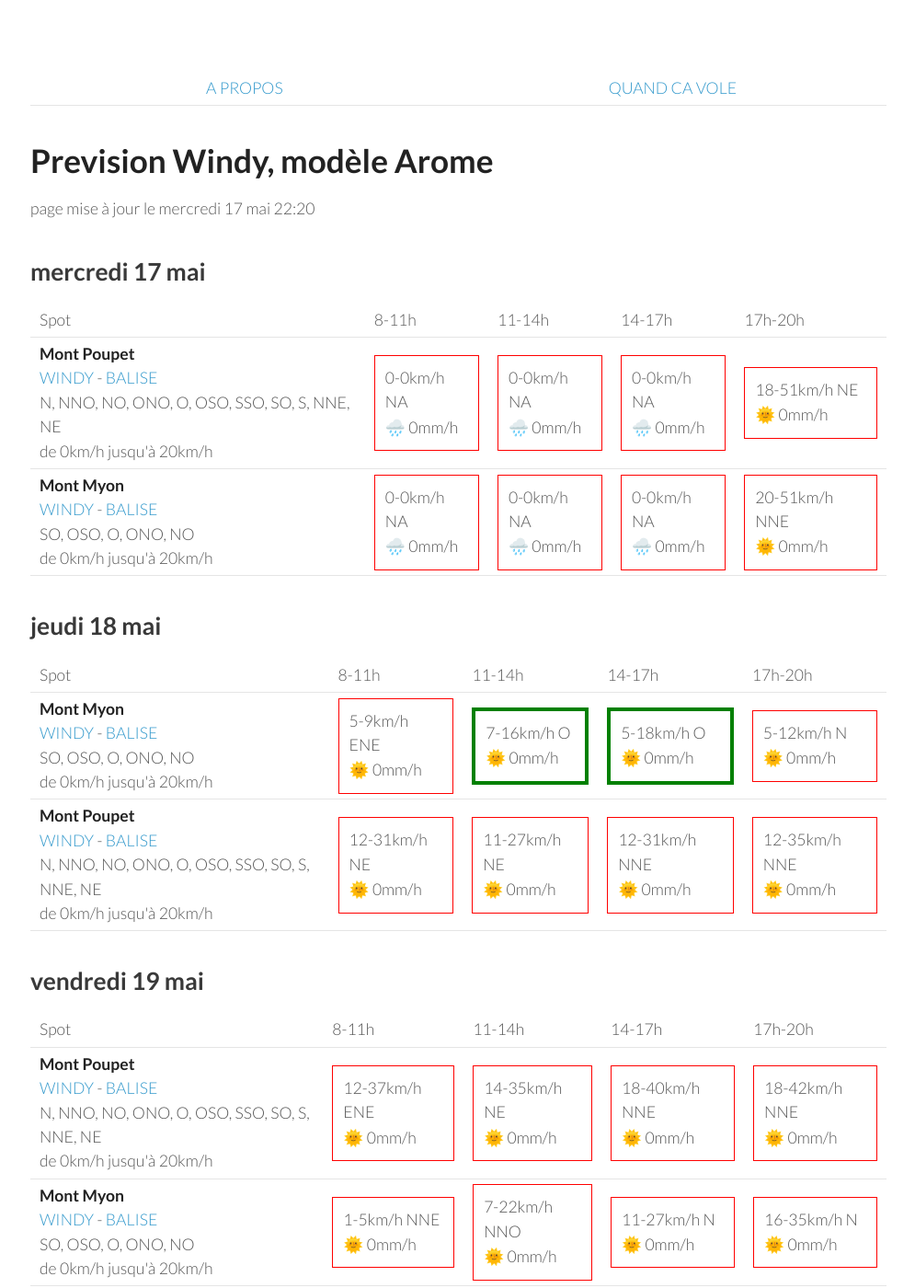
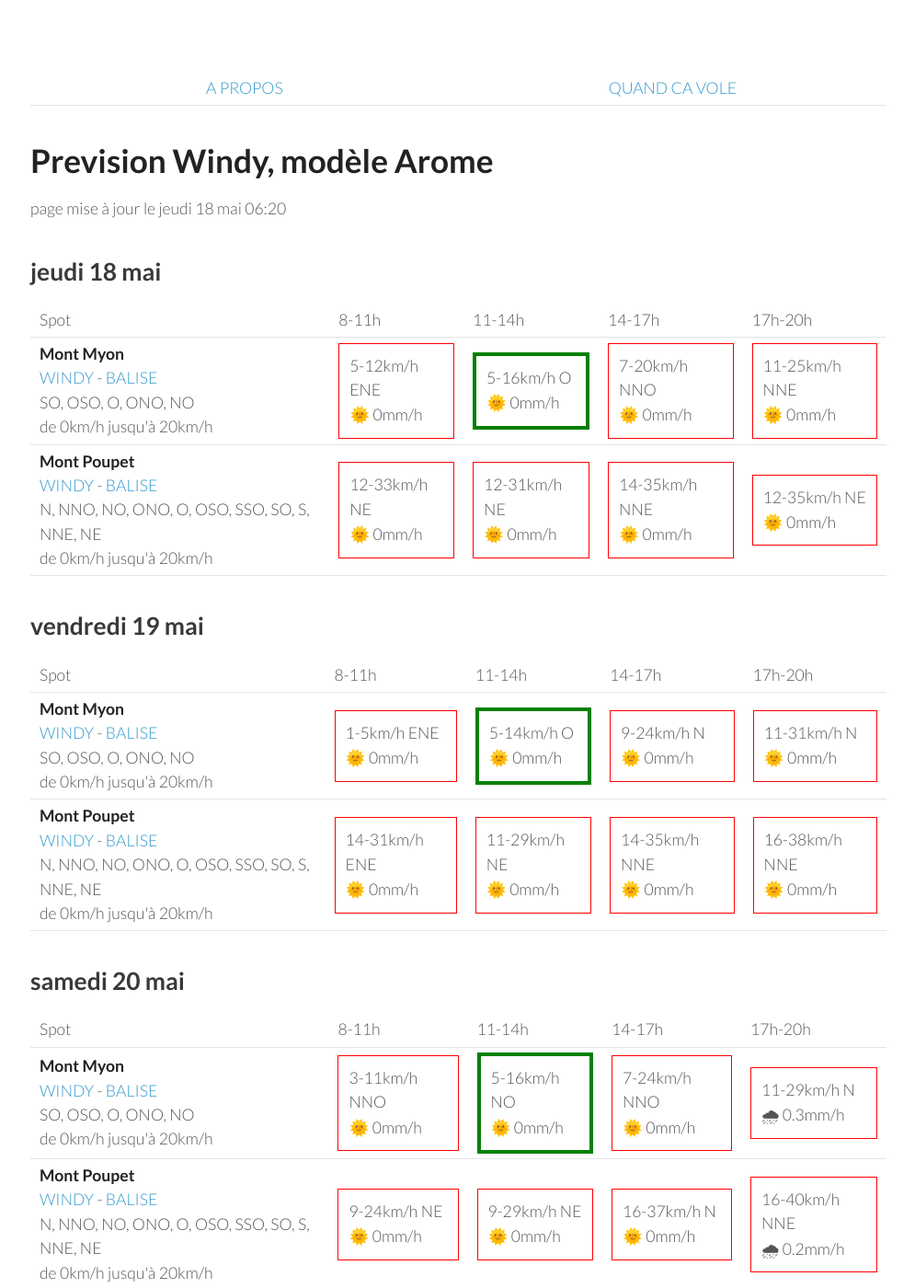
Before and after one commit to parapente-dans-le-nord/parapente-dans-le-nord.github.io, a Jekyll site: the page built from jura.markdown, in a window 1280 px wide and 1400 px high. Shown: the whole window at 92% size, without its empty margins (25-1020 px from the left). Built offline with Jekyll 4.4.1, drawn with Linux system fonts in a browser that asks for light colours; some of the changed text lies outside the part shown.

Commit message:
update index.markdown

```diff
--- a/jura.markdown
+++ b/jura.markdown
@@ -7,42 +7,8 @@ title:  "Tous les spots"
 {: .links}
 
 # Prevision Windy, modèle Arome
-page mise à jour le mercredi 17 mai 22:20
+page mise à jour le jeudi 18 mai 06:20
 
-## mercredi 17 mai
-
-{::nomarkdown}
-<table>
-  <tbody>
-    <tr>
-      <td>Spot</td>
-      <td>8-11h</td>
-      <td>11-14h</td>
-      <td>14-17h</td>
-      <td>17h-20h</td>
-    </tr>
-<tr>
-        <td><strong>Mont Poupet</strong><br><a href="https://windy.com/46.970/5.876?46.541,5.876,8">WINDY</a> - <span class=""><a href="http://www.balisemeteo.com/balise.php?idBalise=92">BALISE</a> </span><br> <span class="vent-favorable">N, NNO, NO, ONO, O, OSO, SSO, SO, S, NNE, NE</span><br><span class="force-vent">de 0km/h jusqu'à 20km/h</span> </td>
-
-            <td><div class="not-flyable"><p>0-0km/h NA</p><p>🌧️ 0mm/h</p></div></td>
-            <td><div class="not-flyable"><p>0-0km/h NA</p><p>🌧️ 0mm/h</p></div></td>
-            <td><div class="not-flyable"><p>0-0km/h NA</p><p>🌧️ 0mm/h</p></div></td>
-            <td><div class="not-flyable"><p>18-51km/h NE</p><p>🌞 0mm/h</p></div></td>
-
-    </tr>
-<tr>
-        <td><strong>Mont Myon</strong><br><a href="https://windy.com/46.331/5.397?45.898,5.394,8,m:eWoagj8">WINDY</a> - <span class=""><a href="http://www.balisemeteo.com/balise.php?idBalise=70">BALISE</a> </span><br> <span class="vent-favorable">SO, OSO, O, ONO, NO</span><br><span class="force-vent">de 0km/h jusqu'à 20km/h</span> </td>
-
-            <td><div class="not-flyable"><p>0-0km/h NA</p><p>🌧️ 0mm/h</p></div></td>
-            <td><div class="not-flyable"><p>0-0km/h NA</p><p>🌧️ 0mm/h</p></div></td>
-            <td><div class="not-flyable"><p>0-0km/h NA</p><p>🌧️ 0mm/h</p></div></td>
-            <td><div class="not-flyable"><p>20-51km/h NNE</p><p>🌞 0mm/h</p></div></td>
-
-    </tr>
-
-</tbody>
-</table>
-{:/}
 ## jeudi 18 mai
 
 {::nomarkdown}
@@ -58,20 +24,20 @@ page mise à jour le mercredi 17 mai 22:20
 <tr>
         <td><strong>Mont Myon</strong><br><a href="https://windy.com/46.331/5.397?45.898,5.394,8,m:eWoagj8">WINDY</a> - <span class=""><a href="http://www.balisemeteo.com/balise.php?idBalise=70">BALISE</a> </span><br> <span class="vent-favorable">SO, OSO, O, ONO, NO</span><br><span class="force-vent">de 0km/h jusqu'à 20km/h</span> </td>
 
-            <td><div class="not-flyable"><p>5-9km/h ENE</p><p>🌞 0mm/h</p></div></td>
-            <td><div class="flyable"><p>7-16km/h O</p><p>🌞 0mm/h</p></div></td>
-            <td><div class="flyable"><p>5-18km/h O</p><p>🌞 0mm/h</p></div></td>
-            <td><div class="not-flyable"><p>5-12km/h N</p><p>🌞 0mm/h</p></div></td>
+            <td><div class="not-flyable"><p>5-12km/h ENE</p><p>🌞 0mm/h</p></div></td>
+            <td><div class="flyable"><p>5-16km/h O</p><p>🌞 0mm/h</p></div></td>
+            <td><div class="not-flyable"><p>7-20km/h NNO</p><p>🌞 0mm/h</p></div></td>
+            <td><div class="not-flyable"><p>11-25km/h NNE</p><p>🌞 0mm/h</p></div></td>
 
 
     </tr>
 <tr>
         <td><strong>Mont Poupet</strong><br><a href="https://windy.com/46.970/5.876?46.541,5.876,8">WINDY</a> - <span class=""><a href="http://www.balisemeteo.com/balise.php?idBalise=92">BALISE</a> </span><br> <span class="vent-favorable">N, NNO, NO, ONO, O, OSO, SSO, SO, S, NNE, NE</span><br><span class="force-vent">de 0km/h jusqu'à 20km/h</span> </td>
 
+            <td><div class="not-flyable"><p>12-33km/h NE</p><p>🌞 0mm/h</p></div></td>
             <td><div class="not-flyable"><p>12-31km/h NE</p><p>🌞 0mm/h</p></div></td>
-            <td><div class="not-flyable"><p>11-27km/h NE</p><p>🌞 0mm/h</p></div></td>
-            <td><div class="not-flyable"><p>12-31km/h NNE</p><p>🌞 0mm/h</p></div></td>
-            <td><div class="not-flyable"><p>12-35km/h NNE</p><p>🌞 0mm/h</p></div></td>
+            <td><div class="not-flyable"><p>14-35km/h NNE</p><p>🌞 0mm/h</p></div></td>
+            <td><div class="not-flyable"><p>12-35km/h NE</p><p>🌞 0mm/h</p></div></td>
 
 
     </tr>
@@ -92,22 +58,22 @@ page mise à jour le mercredi 17 mai 22:20
       <td>17h-20h</td>
     </tr>
 <tr>
-        <td><strong>Mont Poupet</strong><br><a href="https://windy.com/46.970/5.876?46.541,5.876,8">WINDY</a> - <span class=""><a href="http://www.balisemeteo.com/balise.php?idBalise=92">BALISE</a> </span><br> <span class="vent-favorable">N, NNO, NO, ONO, O, OSO, SSO, SO, S, NNE, NE</span><br><span class="force-vent">de 0km/h jusqu'à 20km/h</span> </td>
+        <td><strong>Mont Myon</strong><br><a href="https://windy.com/46.331/5.397?45.898,5.394,8,m:eWoagj8">WINDY</a> - <span class=""><a href="http://www.balisemeteo.com/balise.php?idBalise=70">BALISE</a> </span><br> <span class="vent-favorable">SO, OSO, O, ONO, NO</span><br><span class="force-vent">de 0km/h jusqu'à 20km/h</span> </td>
 
-            <td><div class="not-flyable"><p>12-37km/h ENE</p><p>🌞 0mm/h</p></div></td>
-            <td><div class="not-flyable"><p>14-35km/h NE</p><p>🌞 0mm/h</p></div></td>
-            <td><div class="not-flyable"><p>18-40km/h NNE</p><p>🌞 0mm/h</p></div></td>
-            <td><div class="not-flyable"><p>18-42km/h NNE</p><p>🌞 0mm/h</p></div></td>
+            <td><div class="not-flyable"><p>1-5km/h ENE</p><p>🌞 0mm/h</p></div></td>
+            <td><div class="flyable"><p>5-14km/h O</p><p>🌞 0mm/h</p></div></td>
+            <td><div class="not-flyable"><p>9-24km/h N</p><p>🌞 0mm/h</p></div></td>
+            <td><div class="not-flyable"><p>11-31km/h N</p><p>🌞 0mm/h</p></div></td>
 
 
     </tr>
 <tr>
-        <td><strong>Mont Myon</strong><br><a href="https://windy.com/46.331/5.397?45.898,5.394,8,m:eWoagj8">WINDY</a> - <span class=""><a href="http://www.balisemeteo.com/balise.php?idBalise=70">BALISE</a> </span><br> <span class="vent-favorable">SO, OSO, O, ONO, NO</span><br><span class="force-vent">de 0km/h jusqu'à 20km/h</span> </td>
+        <td><strong>Mont Poupet</strong><br><a href="https://windy.com/46.970/5.876?46.541,5.876,8">WINDY</a> - <span class=""><a href="http://www.balisemeteo.com/balise.php?idBalise=92">BALISE</a> </span><br> <span class="vent-favorable">N, NNO, NO, ONO, O, OSO, SSO, SO, S, NNE, NE</span><br><span class="force-vent">de 0km/h jusqu'à 20km/h</span> </td>
 
-            <td><div class="not-flyable"><p>1-5km/h NNE</p><p>🌞 0mm/h</p></div></td>
-            <td><div class="not-flyable"><p>7-22km/h NNO</p><p>🌞 0mm/h</p></div></td>
-            <td><div class="not-flyable"><p>11-27km/h N</p><p>🌞 0mm/h</p></div></td>
-            <td><div class="not-flyable"><p>16-35km/h N</p><p>🌞 0mm/h</p></div></td>
+            <td><div class="not-flyable"><p>14-31km/h ENE</p><p>🌞 0mm/h</p></div></td>
+            <td><div class="not-flyable"><p>11-29km/h NE</p><p>🌞 0mm/h</p></div></td>
+            <td><div class="not-flyable"><p>14-35km/h NNE</p><p>🌞 0mm/h</p></div></td>
+            <td><div class="not-flyable"><p>16-38km/h NNE</p><p>🌞 0mm/h</p></div></td>
 
 
     </tr>
@@ -130,20 +96,20 @@ page mise à jour le mercredi 17 mai 22:20
 <tr>
         <td><strong>Mont Myon</strong><br><a href="https://windy.com/46.331/5.397?45.898,5.394,8,m:eWoagj8">WINDY</a> - <span class=""><a href="http://www.balisemeteo.com/balise.php?idBalise=70">BALISE</a> </span><br> <span class="vent-favorable">SO, OSO, O, ONO, NO</span><br><span class="force-vent">de 0km/h jusqu'à 20km/h</span> </td>
 
-            <td><div class="flyable"><p>1-11km/h NO</p><p>🌞 0mm/h</p></div></td>
-            <td><div class="flyable"><p>5-18km/h ONO</p><p>🌞 0mm/h</p></div></td>
-            <td><div class="not-flyable"><p>7-22km/h NNO</p><p>🌞 0mm/h</p></div></td>
-            <td><div class="not-flyable"><p>12-27km/h N</p><p>🌞 0mm/h</p></div></td>
+            <td><div class="not-flyable"><p>3-11km/h NNO</p><p>🌞 0mm/h</p></div></td>
+            <td><div class="flyable"><p>5-16km/h NO</p><p>🌞 0mm/h</p></div></td>
+            <td><div class="not-flyable"><p>7-24km/h NNO</p><p>🌞 0mm/h</p></div></td>
+            <td><div class="not-flyable"><p>11-29km/h N</p><p>🌧 0.3mm/h</p></div></td>
 
 
     </tr>
 <tr>
         <td><strong>Mont Poupet</strong><br><a href="https://windy.com/46.970/5.876?46.541,5.876,8">WINDY</a> - <span class=""><a href="http://www.balisemeteo.com/balise.php?idBalise=92">BALISE</a> </span><br> <span class="vent-favorable">N, NNO, NO, ONO, O, OSO, SSO, SO, S, NNE, NE</span><br><span class="force-vent">de 0km/h jusqu'à 20km/h</span> </td>
 
-            <td><div class="not-flyable"><p>11-25km/h NE</p><p>🌞 0mm/h</p></div></td>
-            <td><div class="not-flyable"><p>11-27km/h NE</p><p>🌞 0mm/h</p></div></td>
-            <td><div class="not-flyable"><p>14-35km/h NNE</p><p>🌧 0.2mm/h</p></div></td>
-            <td><div class="not-flyable"><p>16-37km/h NNE</p><p>🌞 0mm/h</p></div></td>
+            <td><div class="not-flyable"><p>9-24km/h NE</p><p>🌞 0mm/h</p></div></td>
+            <td><div class="not-flyable"><p>9-29km/h NE</p><p>🌞 0mm/h</p></div></td>
+            <td><div class="not-flyable"><p>16-37km/h N</p><p>🌞 0mm/h</p></div></td>
+            <td><div class="not-flyable"><p>16-40km/h NNE</p><p>🌧 0.2mm/h</p></div></td>
 
 
     </tr>
@@ -166,8 +132,8 @@ page mise à jour le mercredi 17 mai 22:20
 <tr>
         <td><strong>Mont Myon</strong><br><a href="https://windy.com/46.331/5.397?45.898,5.394,8,m:eWoagj8">WINDY</a> - <span class=""><a href="http://www.balisemeteo.com/balise.php?idBalise=70">BALISE</a> </span><br> <span class="vent-favorable">SO, OSO, O, ONO, NO</span><br><span class="force-vent">de 0km/h jusqu'à 20km/h</span> </td>
 
-            <td><div class="flyable"><p>1-9km/h OSO</p><p>🌞 0mm/h</p></div></td>
-            <td><div class="flyable"><p>5-18km/h O</p><p>🌞 0mm/h</p></div></td>
+            <td><div class="not-flyable"><p>5-12km/h SSO</p><p>🌞 0mm/h</p></div></td>
+            <td><div class="flyable"><p>7-20km/h SO</p><p>🌞 0mm/h</p></div></td>
             <td><div class="flyable"><p>3-20km/h ONO</p><p>🌞 0mm/h</p></div></td>
             <td><div class="not-flyable"><p>9-20km/h NE</p><p>🌞 0mm/h</p></div></td>
 
@@ -176,8 +142,8 @@ page mise à jour le mercredi 17 mai 22:20
 <tr>
         <td><strong>Mont Poupet</strong><br><a href="https://windy.com/46.970/5.876?46.541,5.876,8">WINDY</a> - <span class=""><a href="http://www.balisemeteo.com/balise.php?idBalise=92">BALISE</a> </span><br> <span class="vent-favorable">N, NNO, NO, ONO, O, OSO, SSO, SO, S, NNE, NE</span><br><span class="force-vent">de 0km/h jusqu'à 20km/h</span> </td>
 
-            <td><div class="not-flyable"><p>1-16km/h SE</p><p>🌞 0mm/h</p></div></td>
-            <td><div class="flyable"><p>5-16km/h NO</p><p>🌞 0mm/h</p></div></td>
+            <td><div class="not-flyable"><p>3-16km/h SE</p><p>🌞 0mm/h</p></div></td>
+            <td><div class="flyable"><p>5-18km/h O</p><p>🌞 0mm/h</p></div></td>
             <td><div class="flyable"><p>5-20km/h NNO</p><p>🌞 0mm/h</p></div></td>
             <td><div class="not-flyable"><p>3-22km/h ENE</p><p>🌧 0.5mm/h</p></div></td>
 
```
